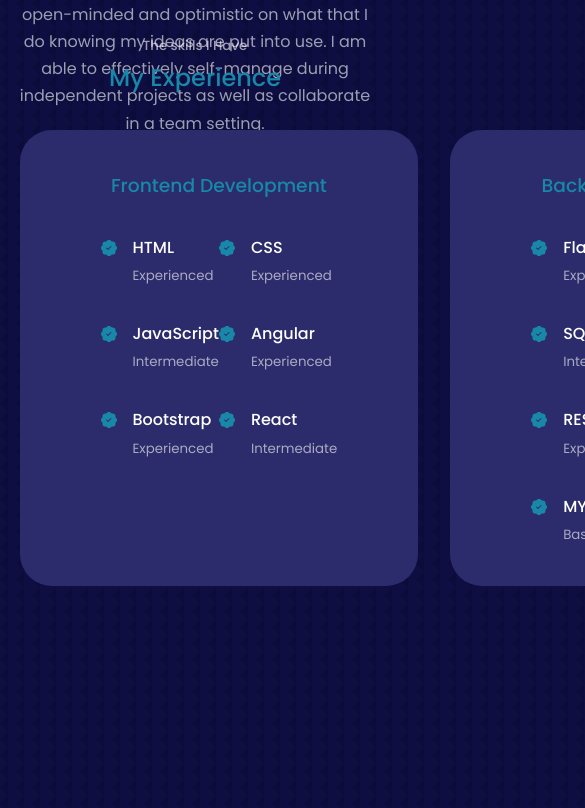
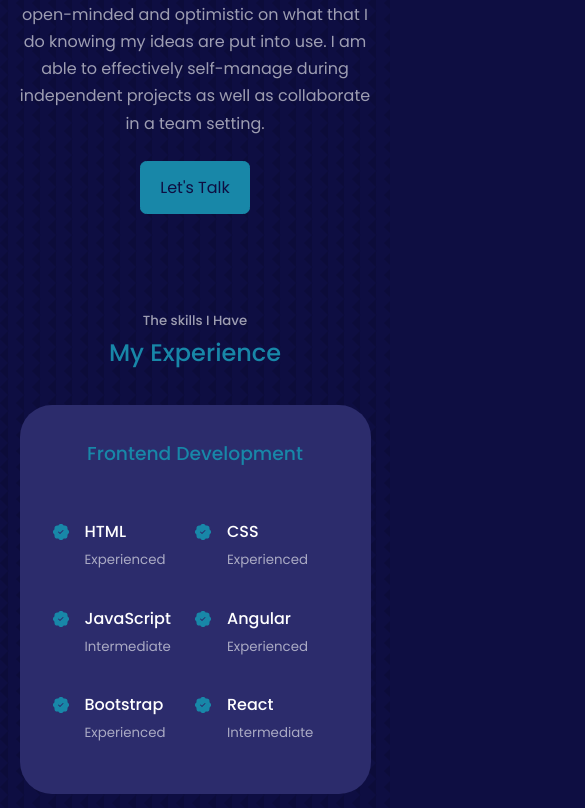
Before and after one commit to EsauKip/portfolio, a React (Create React App) app: page / in a window 390 px wide. Shown: the part 1845-2653 px from the top of the page, 585 px wide, since content can reach past the window. Built offline with nearby package versions, Linux system fonts and the light colour scheme.

Commit message:
add media queries

```diff
--- a/src/components/experience/experience.css
+++ b/src/components/experience/experience.css
@@ -34,3 +34,25 @@
     margin-top: 6px;
     color: var(--color-primary);
 }
+@media screen and (max-width:1024px) {
+    .experience__container{
+        grid-template-columns: 1fr;
+    }
+    .experience__container > div{
+        width: 80%;
+        padding: 2rem;
+        margin: 0 auto;
+    }
+    .experience__content{
+        padding: 1rem;}
+
+}
+@media screen and (max-width:600px) {
+    .experience__container{
+        gap: 1rem;
+    }
+.experience__container > div{
+    width: 100%;
+    padding: 2rem 1rem;
+}
+}
--- a/src/index.css
+++ b/src/index.css
@@ -47,7 +47,7 @@
 }
 section{
     margin-top: 8rem;
-    height: 100vh;
+
 }
 section > h2,section > h5{
     text-align: center;
```
